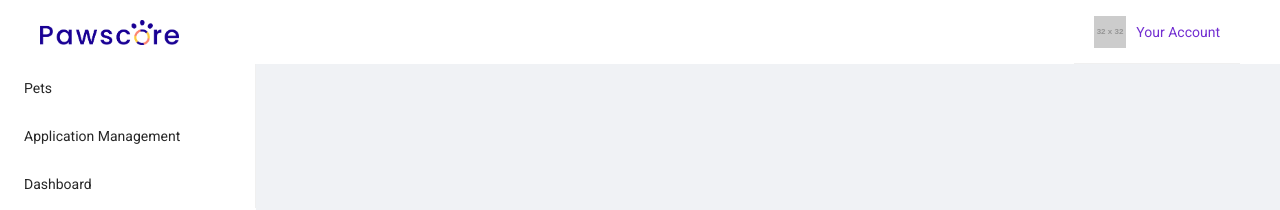
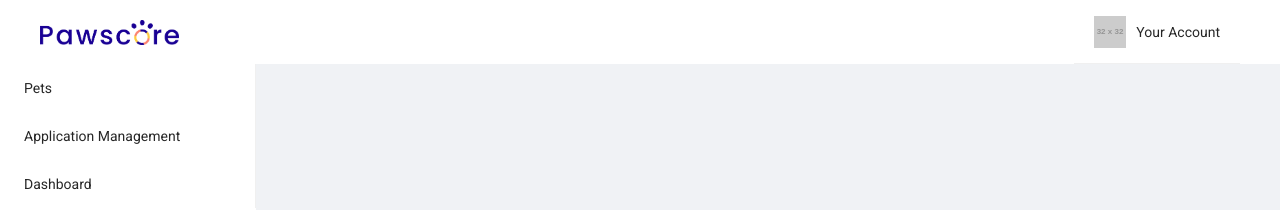
Before and after one commit to bettersg/PawScore, a Next.js app in the folder frontend/: page /shelter/home in a window 1280 px wide. Shown: the top 210 px of the page. Built offline with nearby package versions, Linux system fonts and the light colour scheme.

Commit message:
[FE][ShelterLayout.module.css] Removed style from .headerSubMenu

```diff
--- a/frontend/layouts/shelter/ShelterLayout/ShelterLayout.module.css
+++ b/frontend/layouts/shelter/ShelterLayout/ShelterLayout.module.css
@@ -19,7 +19,6 @@
 
 .headerSubMenu > div {
 	margin: auto;
-	color: var(--color-golden-purple);
 	display: inline-flex;
 	align-items: center;
 	height: var(--menu-header-menu-height);
```
